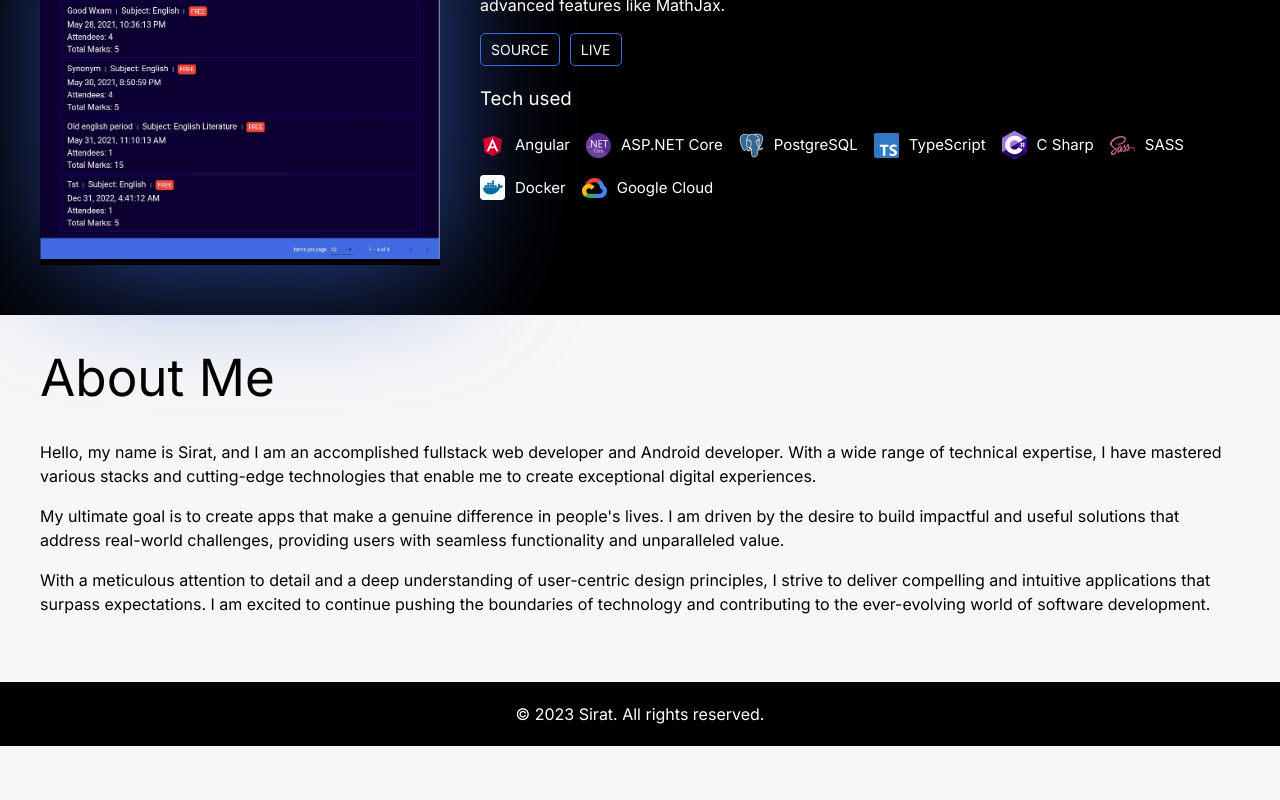
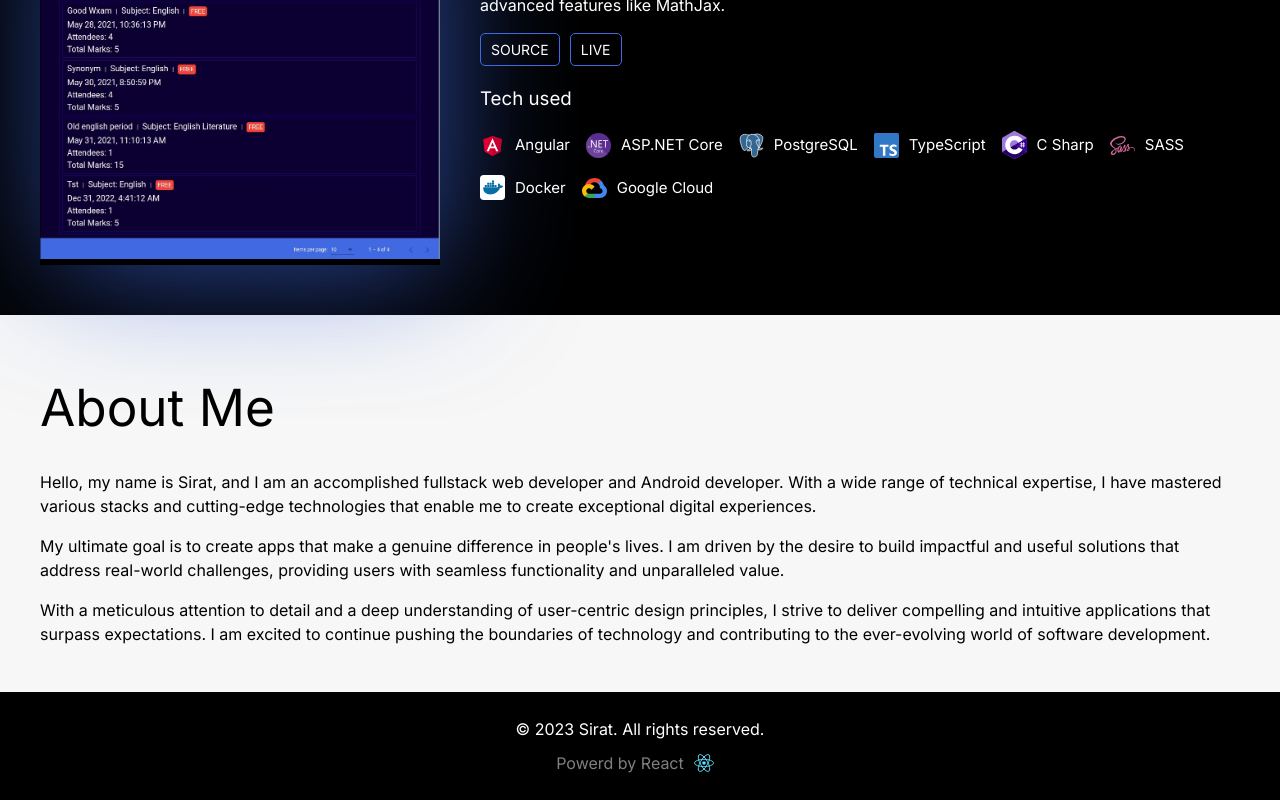
Before and after one commit to heronet/report, a React (Vite) app: page / in a window 1280 px wide. Shown: the part 2885-3685 px from the top of the page. Before the commit the page ends 3631 px from the top, so only its background shows below. Built offline with nearby package versions, Linux system fonts and the light colour scheme.

Commit message:
added logo

```diff
--- a/src/components/About/about.module.scss
+++ b/src/components/About/about.module.scss
@@ -5,6 +5,8 @@
 .content {
   padding: 20px;
   margin-bottom: 50px;
+  max-width: 1366px;
+  margin: 30px auto;
 }
 
 @media (min-width: 768px) {
--- a/src/components/Footer/Footer.tsx
+++ b/src/components/Footer/Footer.tsx
@@ -5,6 +5,10 @@ const Footer = () => {
     <div className={classes.container}>
       <div className={classes.content}>
         <p>© 2023 Sirat. All rights reserved.</p>
+        <div className={classes.power}>
+          <span>Powerd by React </span>
+          <img src="/icons/React.svg" alt="react-logo" />
+        </div>
       </div>
     </div>
   );
--- a/src/components/Footer/footer.module.scss
+++ b/src/components/Footer/footer.module.scss
@@ -1,18 +1,32 @@
 .container {
   background-color: #000000;
-  color: white;
+  color: #ffffff;
+  padding: 5px 0;
 }
 
 .content {
   display: flex;
+  flex-direction: column;
   max-width: 1366px;
-  margin: 0 auto;
+  margin: 20px auto;
   align-items: center;
   justify-content: center;
   padding: 0 20px;
+  gap: 10px;
+  text-align: center;
   p {
     text-align: center;
-    margin: 20px 0;
+    margin: 0;
+  }
+  .power {
+    display: flex;
+    align-items: center;
+    color: grey;
+    img {
+      width: 20px;
+      height: 20px;
+      margin: 0 10px;
+    }
   }
 }
 @media (min-width: 768px) {
```
